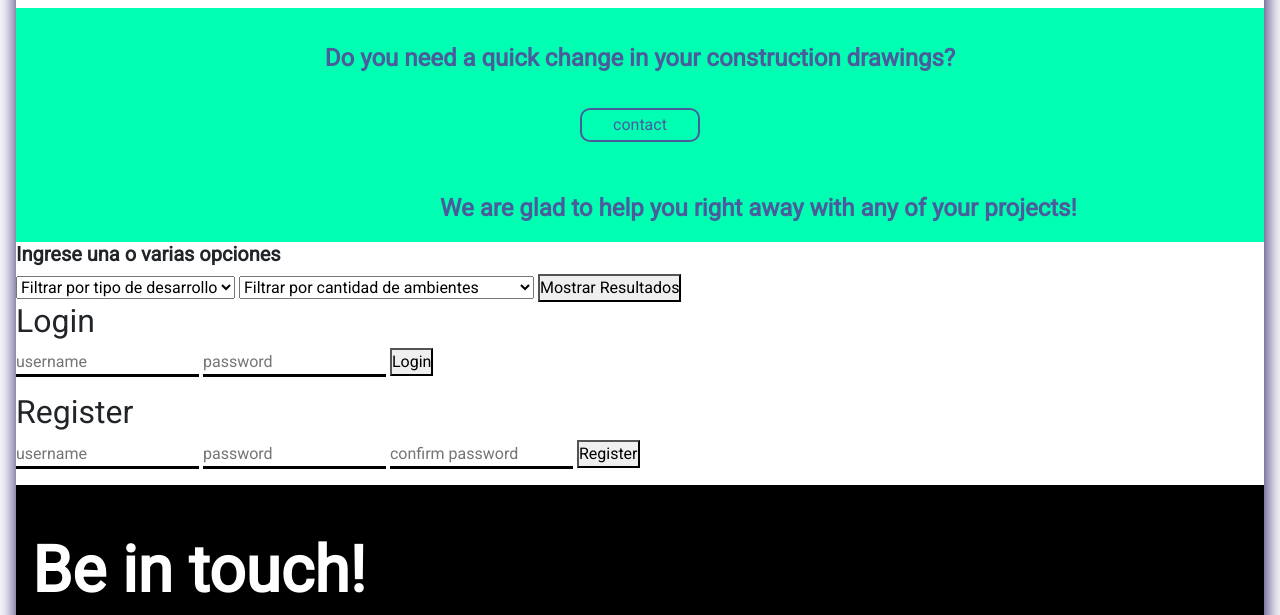
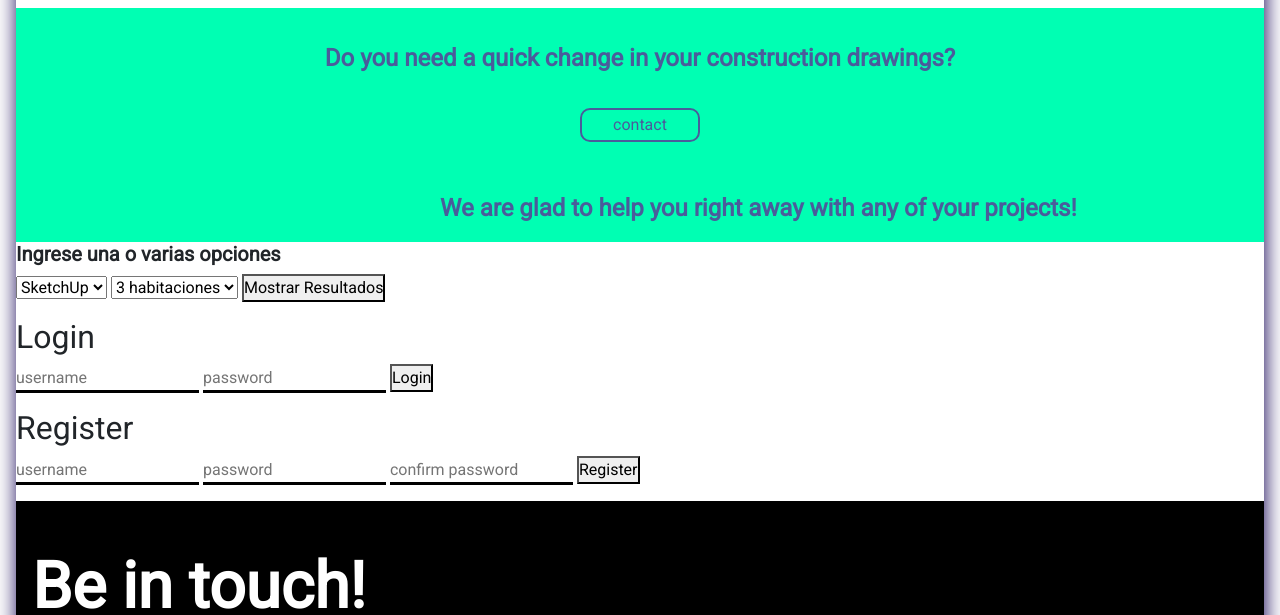
Before and after one commit to ni7co7/entregafinalJSGIANFELICI, a plain HTML site: page index.html in a window 1280 px wide. Shown: the part 3078-3693 px from the top of the page. Drawn offline with nearby package versions, Linux system fonts and the light colour scheme; some packages are replaced by stand-ins of ours; a script that the page names is missing.

Commit message:
Add files via upload
imgdinamicas

```diff
--- a/index.html
+++ b/index.html
@@ -353,57 +353,53 @@
 
 
 
+<!-- <div id="maqueta">
+  <h5 >Ingrese una o varias opciones</h5>
+
+
+
+  <select title="a" id="selectA">
+    <option value="opcion1">SketchUp</option>
+    <option value="opcion2">AutoCad</option>
+    <option value="opcion3">Render3d</option>
+</select>
+
+<select title="b"id="selectB">
+    <option value="opcionA">3 habitaciones</option>
+    <option value="opcionB">4 habitaciones </option>
+    <option value="opcionC">5 habitaciones</option>
+</select>
+  <button onclick="cargarValores()">Mostrar Resultados</button>
+  <p id="combinacionValores">
+  </p>
+
+</div>
+
+ -->
+
+
 <div id="maqueta">
   <h5 >Ingrese una o varias opciones</h5>
 
 
 
-  <select title="program" name="desarrollo" id="tipoDesarrollo">
-      <!--  onclick="menuImprimir(event)" onclick="menuImprimir(evento)" -->
-      <option value='' disabled selected> Filtrar por  tipo de desarrollo</option>
-      <option value="sketchUp">sketchUp</option>
-      <option value="sketchUp2">sketchUp2</option>
-     <!--  <option value="autoCad">autoCad</option>
-      <option value="render3d">render3d</option>
-      <option value="sketchUp + autoCad">sketchUp + autoCad</option>
-      <option value="sketchUp + render3d">sketchUp + render3d</option>
-      <option value="autoCad + render3d">autoCad + render3d</option>
-      <option value="sketchUp + autoCad + render3d">sketchUp + autoCad + render3d</option> -->
+  <select title="a" id="selectA">
+    <option value="opcion1">SketchUp</option>
+    <option value="opcion2">AutoCad</option>
+    <option value="opcion3">Render3d</option>
+</select>
 
-  </select>
-
-  <select title="habitaciones" name="Habitaciones" id="cantidadHabitaciones">
-    <!--  onclick="menuImprimir(event)" onclick="menuImprimir(evento)" -->
-    <option value='' disabled selected> Filtrar por  cantidad de ambientes</option>
-    <option value="2">Baño | dormitorio | cocina/comedor </option>
-    <option value="3">Baño | dormitorio x2 | cocina/comedor </option>
-   <!--  <option value="Baño | dormitorio x3 | cocina/comedor | living">Baño | dormitorio x3 | cocina/comedor | living</option> -->
-  </select>
-
-  <button type="button" id="filtrarBtn">Mostrar Resultados</button>
-  <div id="resultados">
-
-
-
-  </div>
-
-  <div id="picture" class="imgs" >
-
-
-
-
-
-
-  </div>
-
-
-
-
-
-
-
+<select title="b"id="selectB">
+    <option value="opcionA">3 habitaciones</option>
+    <option value="opcionB">4 habitaciones </option>
+    <option value="opcionC">5 habitaciones</option>
+</select>
+  <button onclick="cargarValores()">Mostrar Resultados</button>
+  <p id="combinacionValores">
+  </p>
 
 </div>
+
 
 
 
@@ -464,7 +460,7 @@
 </footer>
 
 
-<!-- <script src="https://code.jquery.com/jquery-3.6.0.min.js"></script> -->
+<script src="https://code.jquery.com/jquery-3.6.0.min.js"></script>
 
 <script src="js/filter.js"  type="text/javascript" ></script>
 
```
